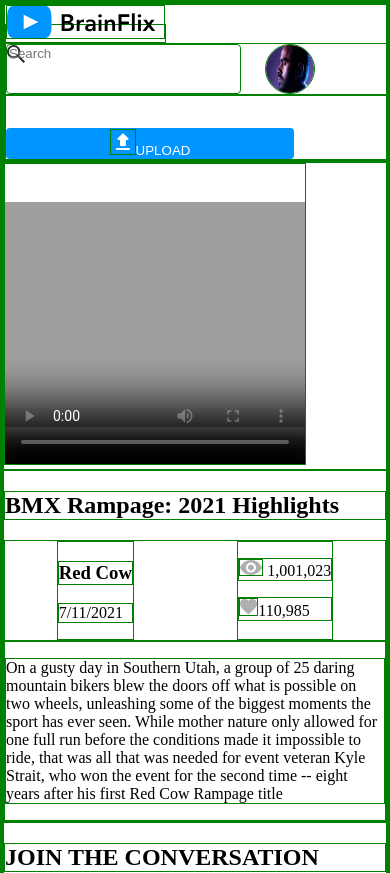
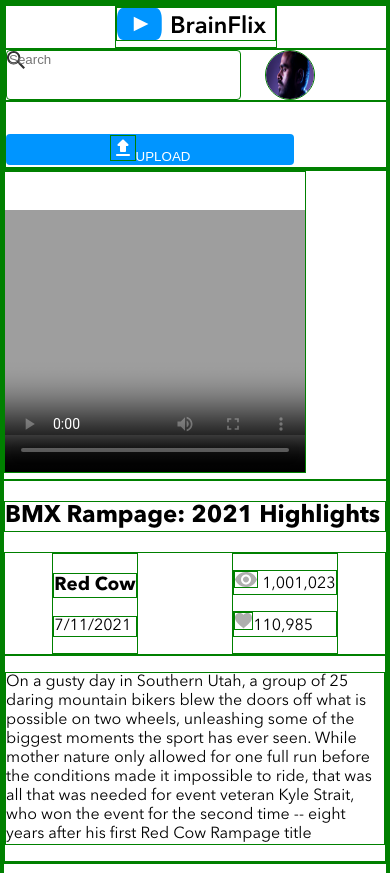
Before and after one commit to rm-jordan/brainflix, a React (Create React App) app: page / in a window 390 px wide. Shown: the top 873 px of the page. Built offline with nearby package versions, Linux system fonts and the light colour scheme.

Commit message:
fixed font path error, started header styling for mobile

```diff
--- a/src/components/Header/Header.js
+++ b/src/components/Header/Header.js
@@ -9,10 +9,12 @@ export default function Header () {
   return (
     <header className="header">
       <div className ="header__container">
+        <div className='header__logo__container'>
         <a className="header__logo" href= "../../../public/index.html" >
         <img className="header__logo__img"  src={logo}
         alt='this is the logo for the Brainflix website' />
         </a>
+        </div>
           <div className='header__search__container'>
             <input className="header__search" type='text' id='search' placeholder='Search'></input>
             <img className = 'header__img' src={defaultPic} alt='small icon of default a person' />
--- a/src/components/Header/Header.scss
+++ b/src/components/Header/Header.scss
@@ -3,13 +3,12 @@
 }
 
 .header {
-  // display: flex;
-  // flex-direction: column;
-  // justify-content: center;
-  // padding-top: 1rem;
-  // align-items: center;
   &__container {
     width: 100%;
+    justify-content: center;
+  }
+  &__logo__container {
+    display: flex;
     justify-content: center;
   }
   &__logo__img {
--- a/src/styles/app.scss
+++ b/src/styles/app.scss
@@ -1,9 +1,10 @@
 // need to bring in fonts here
-// @use "../styles/partials/typography" as *;
-// @use "../styles/partials/mixins" as *;
+@use "../styles/partials/typography" as *;
+@use "../styles/partials/mixins" as *;
 
 body {
   font-size: 16px;
+  font-family: "AvenirNext LT Pro";
   padding: 0;
   margin: 0;
 }
--- a/src/styles/partials/_typography.scss
+++ b/src/styles/partials/_typography.scss
@@ -1,10 +1,6 @@
-body {
-  font-family: "AvenirNext LT Pro";
-}
-
 @font-face {
   font-family: "AvenirNext LT Pro";
-  src: url("../../Assets/Font/AvenirNextLTPro-Regular.otf") format("opentype");
+  src: url("../../assets/fonts/AvenirNextLTPro-Regular.otf");
   font-weight: normal;
   font-style: normal;
   font-display: swap;
@@ -12,16 +8,8 @@ body {
 
 @font-face {
   font-family: "AvenirNext LT Pro";
-  src: url("../../Assets/Font/AvenirNextLTPro-Bold.otf") format("opentype");
+  src: url("../../assets/fonts/AvenirNextLTPro-Bold.otf");
   font-weight: bold;
   font-style: normal;
   font-display: swap;
 }
-
-@font-face {
-  font-family: "AvenirNext LT Pro";
-  src: url("../../Assets/Font/AvenirNextLTPro-Demi.otf") format("opentype");
-  font-weight: bold;
-  font-style: normal;
-  font-display: swap;
-}
```
